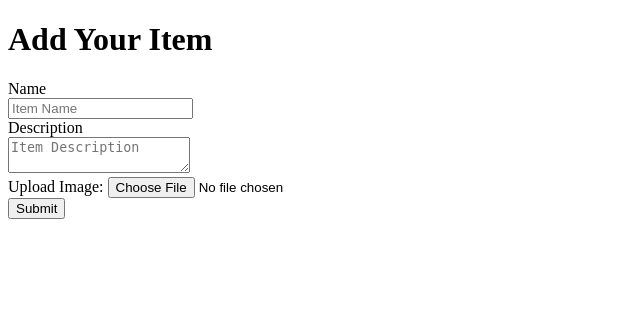
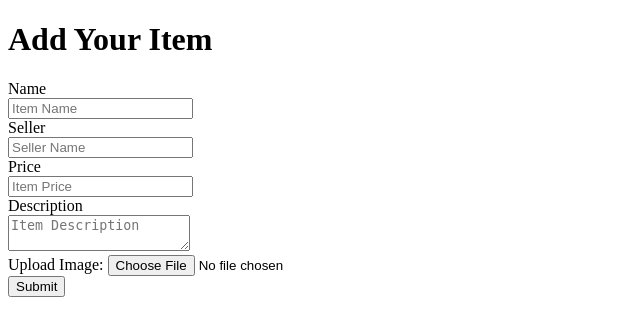
Before and after one commit to mika-okamoto/Stinger-Seller, a Flask app: page /add-item in a window 1280 px wide. Shown: the top 336 px of the page, without its empty margins (0-640 px from the left). Run offline with Flask 3, Linux system fonts and the light colour scheme.

Commit message:
add seller and price

```diff
--- a/app/schema.sql
+++ b/app/schema.sql
@@ -4,6 +4,8 @@ CREATE TABLE item (
     id INTEGER PRIMARY KEY AUTOINCREMENT,
     created TIMESTAMP NOT NULL DEFAULT CURRENT_TIMESTAMP,
     name TEXT NOT NULL,
+    seller TEXT NOT NULL,
+    price FLOAT NOT NULL,
     description TEXT NOT NULL,
     image_path TEXT NOT NULL,
 );
--- a/app/templates/add.html
+++ b/app/templates/add.html
@@ -12,7 +12,21 @@
         <label for="name">Name</label><br>
         <input type="text" name="name"
                placeholder="Item Name" class="form-control"
-               value="{{ request.form['title'] }}"></input>
+               value="{{ request.form['name'] }}"></input>
+    </div>
+
+    <div class="form-group">
+        <label for="seller">Seller</label><br>
+        <input type="text" name="seller"
+               placeholder="Seller Name" class="form-control"
+               value="{{ request.form['seller'] }}"></input>
+    </div>
+
+    <div class="form-group">
+        <label for="price">Price</label><br>
+        <input type="number" name="price"
+               placeholder="Item Price" class="form-control"
+               value="{{ request.form['price'] }}"></input>
     </div>
 
     <div class="form-group">
@@ -23,7 +37,7 @@
 
     <div class="form-group">
         <label for="image">Upload Image:</label>
-        <input type="file" name="image" id="image" accept="image/*" value="{{ request.form['image_path'] }}">
+        <input type="file" name="image" id="image" accept="image/*">
     </div>
 
     <div class="form-group">
```
